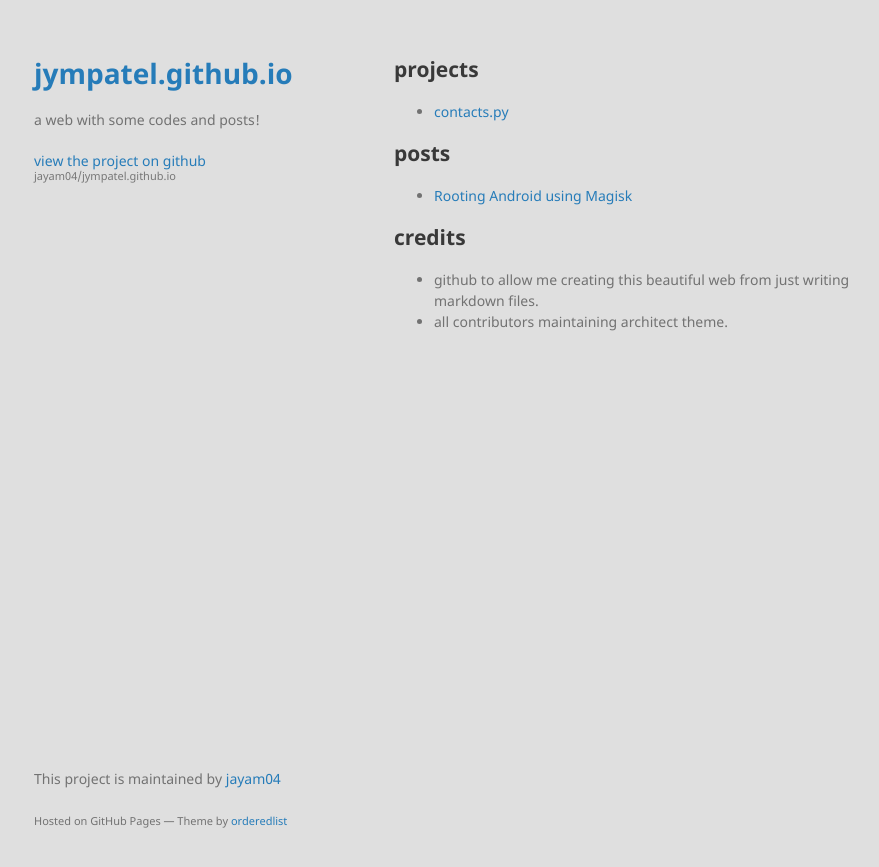
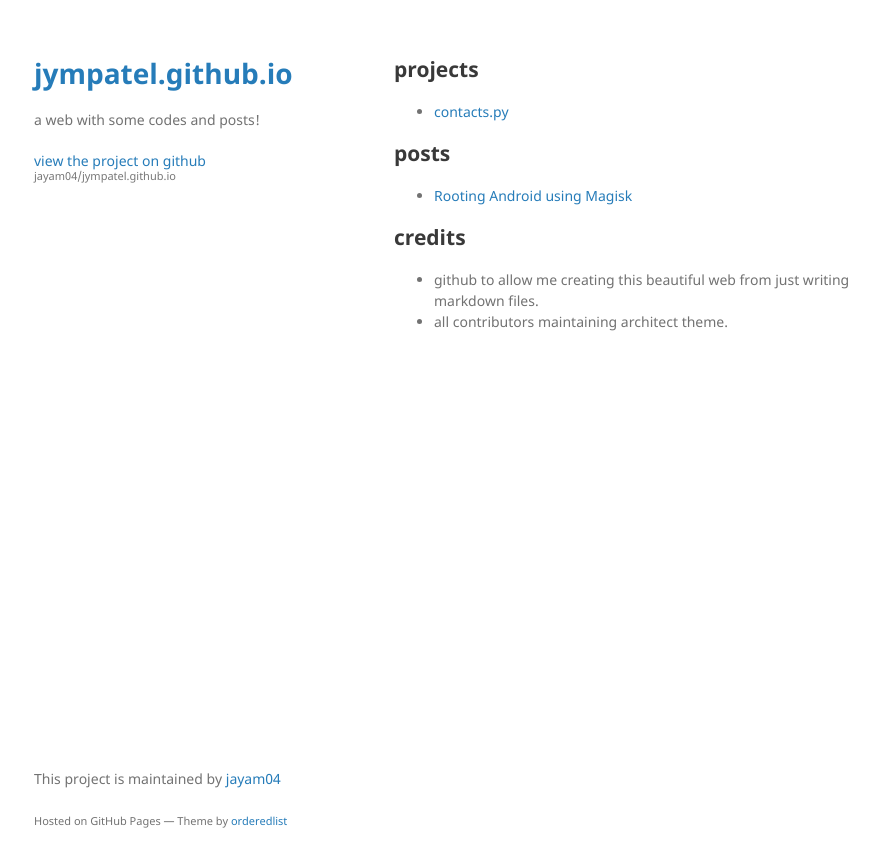
Before and after one commit to jayam04/jympatel.github.io, a Jekyll site: the page built from index.md, in a window 1280 px wide. Shown: the top 867 px of the page, without its empty margins (176-1055 px from the left). Built offline with Jekyll 4.4.1, drawn with Linux system fonts in a browser that asks for light colours; our own code applies the rules of GitHub Pages for plain Markdown files; the repository's description, which GitHub fills in, is left out.

Commit message:
more changes

```diff
--- a/_includes/body-header.html
+++ b/_includes/body-header.html
@@ -2,8 +2,8 @@
     <h1><a href="{{ " /" | absolute_url }}">{{ page.title | site.title | default: site.github.repository_name }}</a>
     </h1>
 
-    {% if page.favicon %}
-    <img src="{{ page.favicon | default: '/data/favicon.ico' }}" alt="Logo" />
+    {% if page.logo %}
+    <img src="{{ page.logo | default: '/data/favicon.ico' }}" alt="Logo" />
     {% endif %}
 
     <p>{{ page.description | site.description | default: site.github.project_tagline }}</p>
@@ -12,6 +12,7 @@
     {% if page.type == 'post' %}
     <p class="view">by {{ page.author.name | default: site.author }}</p>
     {% if page.author.img %}
+    <!-- TODO add image -->
     {% endif %}
     {% endif %}
 
--- a/_sass/jekyll-theme-minimal.scss
+++ b/_sass/jekyll-theme-minimal.scss
@@ -2,7 +2,7 @@
 @import "rouge-github";
 
 body {
-  background-color: rgb(223, 223, 223);
+  background-color: #ffffff;
   padding:50px;
   font: 14px/1.5 "Noto Sans", "Helvetica Neue", Helvetica, Arial, sans-serif;
   color:#727272;
```
